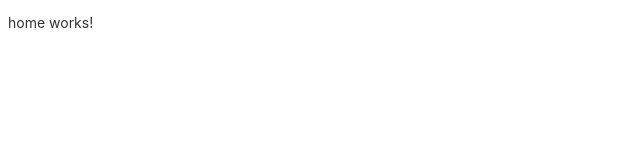
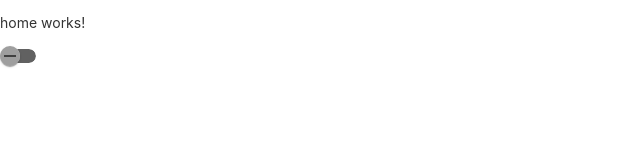
Before and after one commit to apazze/angular-spike, an Angular app in the folder rotas/: page / in a window 1280 px wide. Shown: the top 160 px of the page, without its empty margins (0-640 px from the left). Built offline with nearby package versions, Linux system fonts and the light colour scheme.

Commit message:
Add angular material com ng add @angular/material e uso do MatSlideToggleModule

```diff
--- a/rotas/angular.json
+++ b/rotas/angular.json
@@ -25,6 +25,7 @@
               "src/assets"
             ],
             "styles": [
+              "@angular/material/prebuilt-themes/purple-green.css",
               "src/styles.css"
             ],
             "scripts": []
@@ -87,6 +88,7 @@
               "src/assets"
             ],
             "styles": [
+              "@angular/material/prebuilt-themes/purple-green.css",
               "src/styles.css"
             ],
             "scripts": []
--- a/rotas/package.json
+++ b/rotas/package.json
@@ -11,10 +11,12 @@
   "private": true,
   "dependencies": {
     "@angular/animations": "^16.0.0",
+    "@angular/cdk": "^16.2.3",
     "@angular/common": "^16.0.0",
     "@angular/compiler": "^16.0.0",
     "@angular/core": "^16.0.0",
     "@angular/forms": "^16.0.0",
+    "@angular/material": "^16.2.3",
     "@angular/platform-browser": "^16.0.0",
     "@angular/platform-browser-dynamic": "^16.0.0",
     "@angular/router": "^16.0.0",
--- a/rotas/src/app/app.component.html
+++ b/rotas/src/app/app.component.html
@@ -484,3 +484,5 @@
 <!-- * * * * * * * * * * * * * * * * * * * * * * * * * * * * * * * -->
 
 <router-outlet></router-outlet>
+
+<mat-slide-toggle>Toggle me!</mat-slide-toggle>
--- a/rotas/src/app/app.module.ts
+++ b/rotas/src/app/app.module.ts
@@ -6,6 +6,8 @@
 import { LoginComponent } from './login/login.component';
 import { CursosComponent } from './cursos/cursos.component';
 import { routing } from './app.routing';
+import { BrowserAnimationsModule } from '@angular/platform-browser/animations';
+import { MatSlideToggleModule } from '@angular/material/slide-toggle';
 
 @NgModule({
   declarations: [
@@ -16,7 +18,9 @@
   ],
   imports: [
     BrowserModule,
-    routing
+    routing,
+    BrowserAnimationsModule,
+    MatSlideToggleModule
   ],
   providers: [],
   bootstrap: [AppComponent]
--- a/rotas/src/index.html
+++ b/rotas/src/index.html
@@ -6,6 +6,9 @@
   <base href="/">
   <meta name="viewport" content="width=device-width, initial-scale=1">
   <link rel="icon" type="image/x-icon" href="favicon.ico">
+  <link rel="preconnect" href="https://fonts.gstatic.com">
+  <link href="https://fonts.googleapis.com/css2?family=Roboto:wght@300;400;500&display=swap" rel="stylesheet">
+  <link href="https://fonts.googleapis.com/icon?family=Material+Icons" rel="stylesheet">
 </head>
 <body>
   <app-root></app-root>
--- a/rotas/src/styles.css
+++ b/rotas/src/styles.css
@@ -1 +1,4 @@
 /* You can add global styles to this file, and also import other style files */
+
+html, body { height: 100%; }
+body { margin: 0; font-family: Roboto, "Helvetica Neue", sans-serif; }
```
Also changed, not shown: 1 other file (tests, documents, lock files or other folders).
